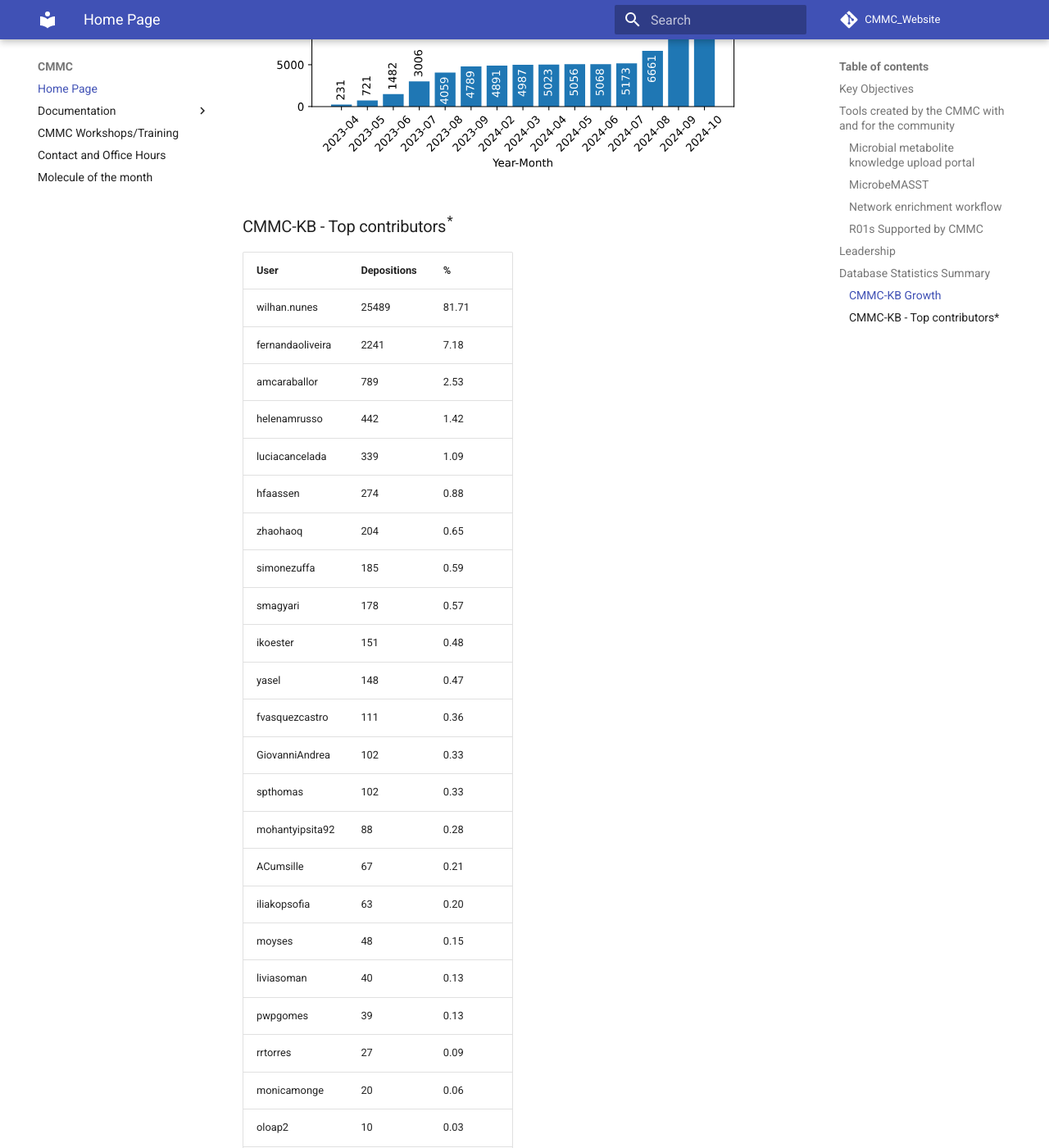
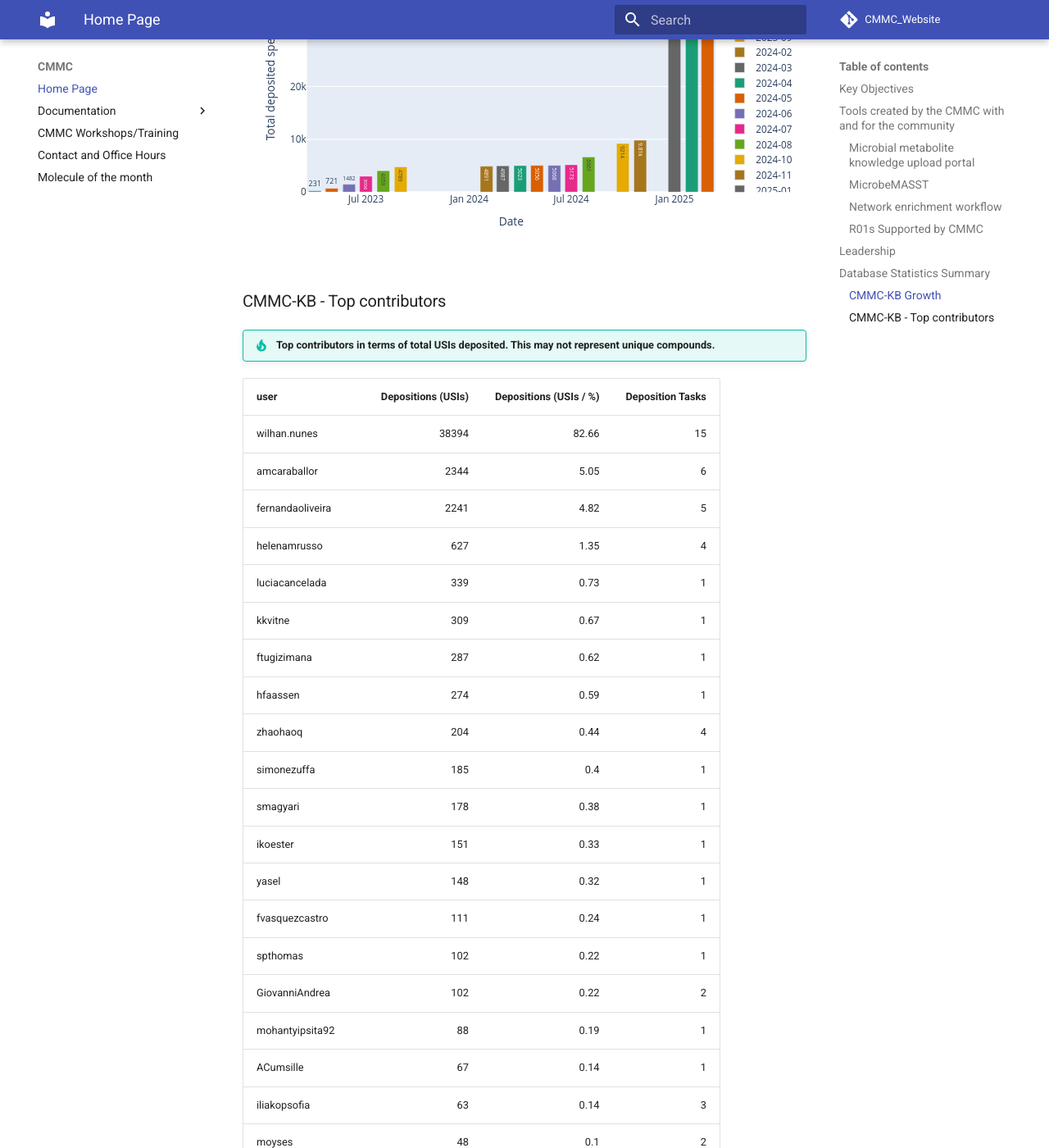
Before and after one commit to wilhan-nunes/CMMC_Website, an MkDocs documentation site: the page built from docs/index.md, in a window 1280 px wide and 1400 px high, scrolled down 3510 px. Shown: the whole window at 82% size. Built offline with MkDocs 1.6.1 and Material for MkDocs 9.7.7, drawn with Linux system fonts in a browser that asks for light colours; comment, search, counter and statistics services are not loaded; some of the changed text lies outside the part shown.

Commit message:
Update statistics plots and table

```diff
--- a/docs/index.md
+++ b/docs/index.md
@@ -51,38 +51,41 @@ Robin Knight - UC San Diego
 ![Total InchiKeys](img/statistics/cmmc_growth_cumulative_inchikeys_by_month.svg)
 ![CMMC depositions graph](img/statistics/cmmc_growth_total_usis.svg)
 
-### CMMC-KB - Top contributors<sup>*</sup>
+### CMMC-KB - Top contributors
 
-| User             | Depositions | %     |
-|------------------|-------------|-------|
-| wilhan.nunes     | 25489       | 81.71 |
-| fernandaoliveira | 2241        | 7.18  |
-| amcaraballor     | 789         | 2.53  |
-| helenamrusso     | 442         | 1.42  |
-| luciacancelada   | 339         | 1.09  |
-| hfaassen         | 274         | 0.88  |
-| zhaohaoq         | 204         | 0.65  |
-| simonezuffa      | 185         | 0.59  |
-| smagyari         | 178         | 0.57  |
-| ikoester         | 151         | 0.48  |
-| yasel            | 148         | 0.47  |
-| fvasquezcastro   | 111         | 0.36  |
-| GiovanniAndrea   | 102         | 0.33  |
-| spthomas         | 102         | 0.33  |
-| mohantyipsita92  | 88          | 0.28  |
-| ACumsille        | 67          | 0.21  |
-| iliakopsofia     | 63          | 0.20  |
-| moyses           | 48          | 0.15  |
-| liviasoman       | 40          | 0.13  |
-| pwpgomes         | 39          | 0.13  |
-| rrtorres         | 27          | 0.09  |
-| monicamonge      | 20          | 0.06  |
-| oloap2           | 10          | 0.03  |
-| sabina.llarosa   | 9           | 0.03  |
-| tekela           | 9           | 0.03  |
-| sh1646           | 8           | 0.03  |
-| neavalon         | 6           | 0.02  |
-| berenike.wagner  | 4           | 0.01  |
+!!! tip "Top contributors in terms of total USIs deposited. This may not represent unique compounds."
 
-<small style="font-size: 0.8em;"><sup>*</sup>Top contributors in terms of total USIs deposited. This may not represent unique compounds.
-<br>As of: 10/31/2024</small>
+| user                | Depositions (USIs) | Depositions (USIs / %) |  Deposition Tasks |
+|:--------------------|-------------------:|-----------------------:|------------------:|
+| wilhan.nunes        |              38394 |                  82.66 |                15 |
+| amcaraballor        |               2344 |                   5.05 |                 6 |
+| fernandaoliveira    |               2241 |                   4.82 |                 5 |
+| helenamrusso        |                627 |                   1.35 |                 4 |
+| luciacancelada      |                339 |                   0.73 |                 1 |
+| kkvitne             |                309 |                   0.67 |                 1 |
+| ftugizimana         |                287 |                   0.62 |                 1 |
+| hfaassen            |                274 |                   0.59 |                 1 |
+| zhaohaoq            |                204 |                   0.44 |                 4 |
+| simonezuffa         |                185 |                    0.4 |                 1 |
+| smagyari            |                178 |                   0.38 |                 1 |
+| ikoester            |                151 |                   0.33 |                 1 |
+| yasel               |                148 |                   0.32 |                 1 |
+| fvasquezcastro      |                111 |                   0.24 |                 1 |
+| spthomas            |                102 |                   0.22 |                 1 |
+| GiovanniAndrea      |                102 |                   0.22 |                 2 |
+| mohantyipsita92     |                 88 |                   0.19 |                 1 |
+| ACumsille           |                 67 |                   0.14 |                 1 |
+| iliakopsofia        |                 63 |                   0.14 |                 3 |
+| moyses              |                 48 |                    0.1 |                 2 |
+| liviasoman          |                 40 |                   0.09 |                 1 |
+| pwpgomes            |                 39 |                   0.08 |                 1 |
+| rrtorres            |                 27 |                   0.06 |                 1 |
+| monicamonge         |                 20 |                   0.04 |                 1 |
+| oloap2              |                 10 |                   0.02 |                 1 |
+| tekela              |                  9 |                   0.02 |                 9 |
+| sabina.llarosa      |                  9 |                   0.02 |                 9 |
+| lkyei               |                  8 |                   0.02 |                 1 |
+| sh1646              |                  8 |                   0.02 |                 8 |
+| Santosh.Lamichhane  |                  7 |                   0.02 |                 7 |
+| neavalon            |                  6 |                   0.01 |                 6 |
+| berenike.wagner     |                  4 |                   0.01 |                 4 |
```
Also changed, not shown: other parts of docs/index.md (+2 -2 lines), docs/img/statistics/cmmc_growth_cumulative_inchikeys_by_month.svg, docs/img/statistics/cmmc_growth_new_inchikeys_by_month.svg, docs/img/statistics/cmmc_growth_total_usis.svg.
